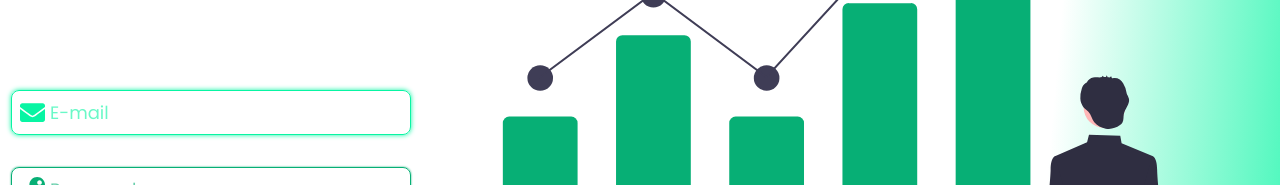
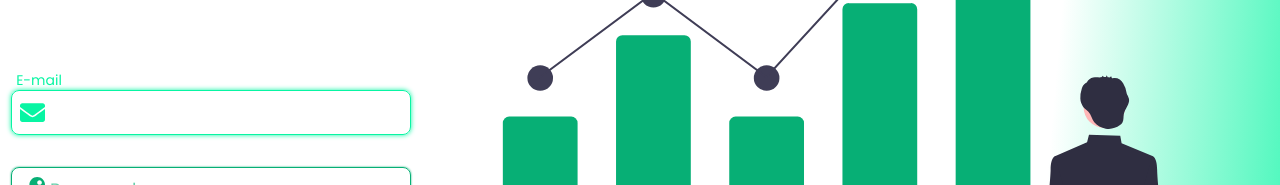
Before and after one commit to FelipeRochaOl/cont4me, a Next.js app: page / in a window 1280 px wide. Shown: the part 199-384 px from the top of the page. Built offline with nearby package versions, Linux system fonts and the light colour scheme.

Commit message:
Add label in input

```diff
--- a/src/components/Form/Input/index.tsx
+++ b/src/components/Form/Input/index.tsx
@@ -1,7 +1,13 @@
 import { forwardRef, InputHTMLAttributes, ReactNode } from 'react'
 import { FieldError } from 'react-hook-form'
 
-import { ErrorField, InputContainer, InputContent, InputField } from './styles'
+import {
+  ErrorField,
+  InputContainer,
+  InputContent,
+  InputField,
+  InputLabel
+} from './styles'
 
 interface InputProps extends InputHTMLAttributes<HTMLInputElement> {
   icon: ReactNode
@@ -15,6 +21,11 @@ const InputComponent = (
 ) => {
   return (
     <InputContainer ref={ref}>
+      {
+        <InputLabel focused={focused ? 'focus' : undefined}>
+          {props.placeholder}
+        </InputLabel>
+      }
       <InputContent focused={focused ? 'focus' : 'unfocus'}>
         {icon}
         <InputField {...props} />
--- a/src/components/Form/Input/styles.ts
+++ b/src/components/Form/Input/styles.ts
@@ -2,18 +2,44 @@ import { styled } from '@stitches/react'
 
 export const InputContainer = styled('div', {
   display: 'flex',
-  flexDirection: 'column'
+  flexDirection: 'column',
+  position: 'relative'
+})
+
+export const InputLabel = styled('label', {
+  color: 'white',
+  fontSize: '$2sm',
+  marginLeft: '5px',
+  position: 'absolute',
+  top: '15px',
+  left: '33px',
+  transition: 'top 0.5s, left 0.5s, color 1s',
+
+  variants: {
+    focused: {
+      focus: {
+        top: '-20px',
+        left: '0px',
+        color: '$green100'
+      }
+    }
+  }
 })
 
 export const InputContent = styled('div', {
   display: 'flex',
   alignItems: 'center',
   gap: '0.3rem',
+  position: 'relative',
   border: '1px solid $green200',
   borderRadius: '8px',
   padding: '0 0.5rem',
   boxShadow: '0 0 0.13rem #07AF75',
-  transition: 'border boxShadow color 0.5s',
+  transition: 'border 0.5s, boxShadow 0.5s, color 0.5s',
+
+  '& > input::placeholder': {
+    transition: 'color 0.8s'
+  },
 
   variants: {
     focused: {
@@ -26,7 +52,7 @@ export const InputContent = styled('div', {
         },
 
         '& > input::placeholder': {
-          color: '$green100'
+          color: 'white'
         }
       },
       unfocus: {}
```
